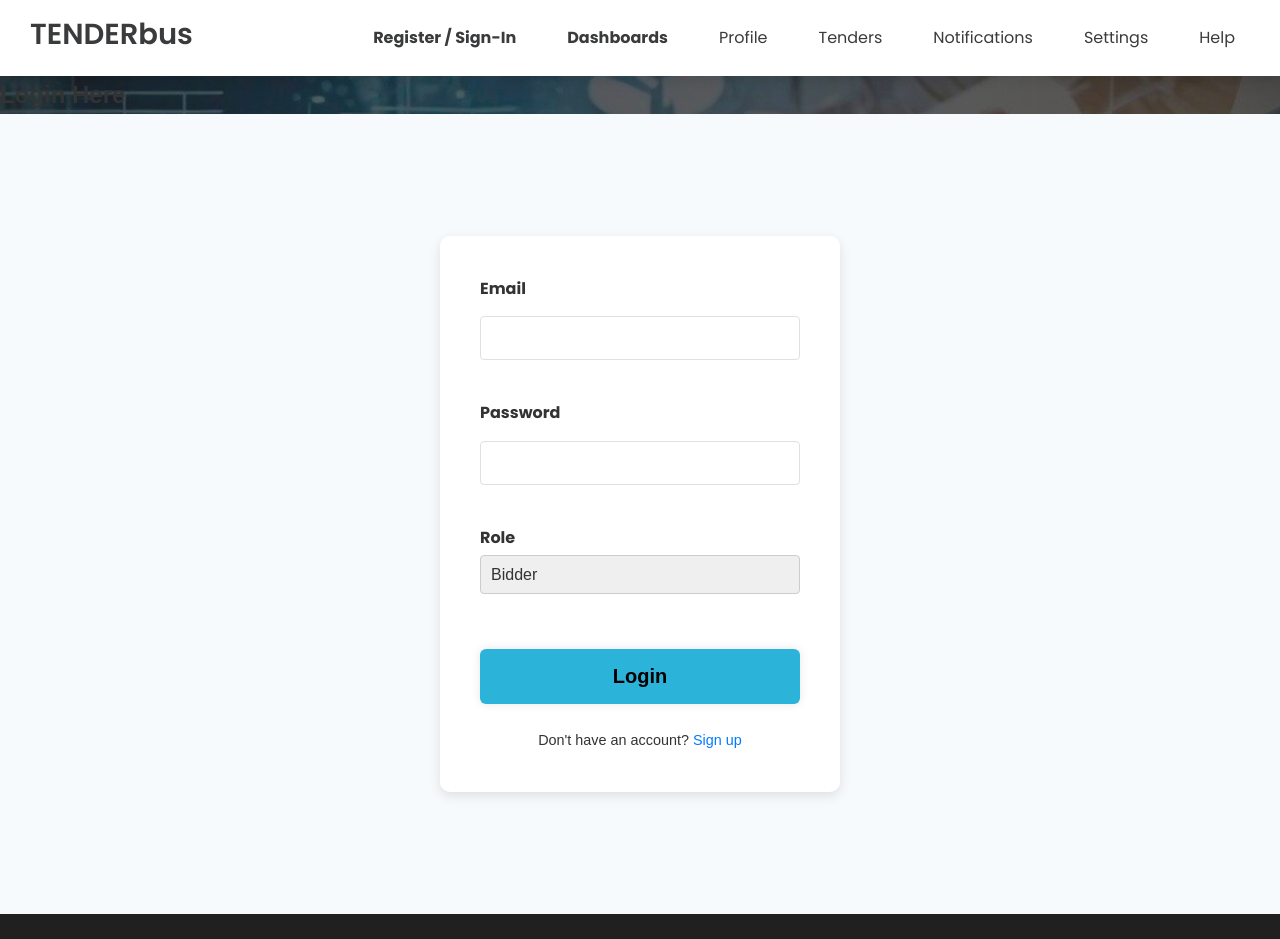
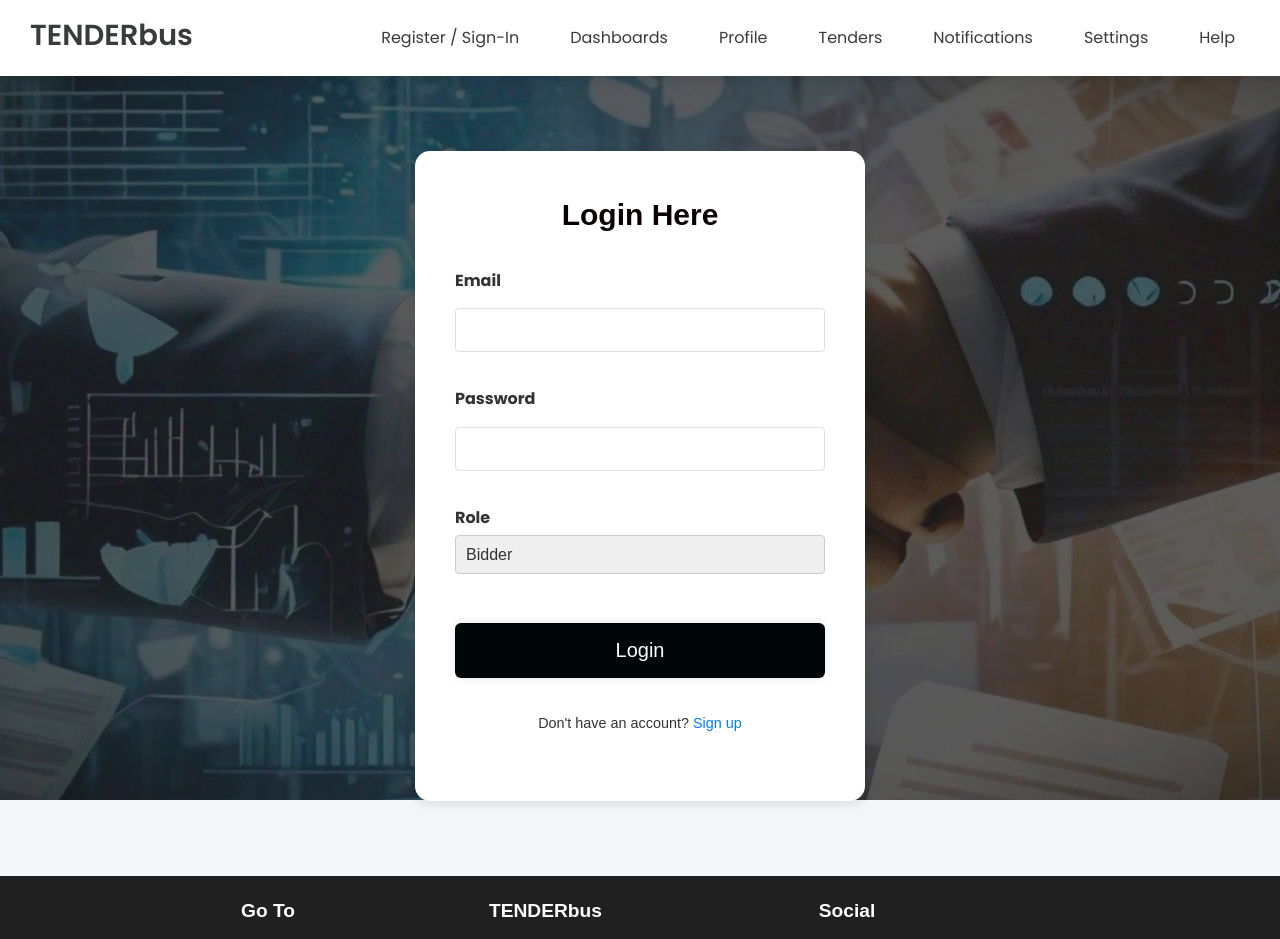
Before and after one commit to jasminesayyad29/TENDERbus, a React (Create React App) app in the folder frontend/: page /login in a window 1280 px wide. Shown: the top 939 px of the page. Built offline with nearby package versions, Linux system fonts and the light colour scheme; no server answers.

Commit message:
login frontend

```diff
--- a/frontend/src/components/ContactUs.css
+++ b/frontend/src/components/ContactUs.css
@@ -9,14 +9,17 @@ form{
     max-width: 600px;
     width: 100%;
     background-color: #fff;
-    padding: 25px 25px 30px;
+    padding: 30px 30px 30px;
     box-shadow: 0 0 10px rgba(0, 0, 0, 0.1);
     color: #333;
     margin: 25px;
+    border-radius: 15px;
+    gap: 5px;
 }
 form h2{
     font-size: 45px;
     text-align: center;
+    margin-bottom: 20px;
 }
 form .input-box{
    margin-top: 20px;
@@ -47,18 +50,19 @@ form .input-box label{
 form button{
     width: 100%;
     height: 55px;
-    background-color: #2bb3d9;
+    background-color: #010709;
     border: none;
     border-radius: 6px;
     box-shadow: 0 0 10px rgba(0, 0, 0, 0.1);
     cursor: pointer;
     font-size: 20px;
-    color: black;
+    color: #fff;
     margin-top: 25px;
     transition: .5s;
+    margin-bottom: 15px;
 }
 form button:hover{
-    background-color: aqua;
+    background-color: rgb(87, 85, 85);
 }
 
 /* Additional Info Section */
@@ -68,13 +72,14 @@ form button:hover{
     /* box-shadow: 0 0 10px rgba(0, 0, 0, 0.1); */
     margin: 25px;
     margin-left: 80px;
-    color: #333;
+    color: #fff;
   }
 
   .additional-info h3 {
     font-size: 40px;
     margin-bottom: 15px;
     text-align: center;
+    color: #fff;
   }
 
   .info-item {
@@ -85,7 +90,7 @@ form button:hover{
 
   .info-item .icon {
     font-size: 24px;
-    color: black;
+    color: rgba(241, 234, 234, 0.978);
     margin-right: 15px;
   }
 
--- a/frontend/src/components/Footer.css
+++ b/frontend/src/components/Footer.css
@@ -23,16 +23,16 @@
 
 .footer-title {
   font-weight: 600;
-  margin-bottom: 0.2rem;
-  font-size: large;
+  margin-bottom: 0.4rem;
+  font-size: 1.2rem;
 }
 
 .link {
-  font-size: 0.9rem;
+  font-size: 1rem;
   color: #f7f7f7; /* Text color */
   text-decoration: none;
   transition: color 0.3s ease;
-  line-height: 20px;
+  line-height: 25px;
 }
 
 .link:hover {
--- a/frontend/src/components/Footer.js
+++ b/frontend/src/components/Footer.js
@@ -15,7 +15,7 @@ const Footer = () => {
       <nav>
         <h6 className="footer-title">TENDERbus</h6>
         <a href="/about" className="link">About us</a>
-        <a href="/contact" className="link">Contact</a>
+        <a href="/contact" className="link">Contact Us</a>
         <a href="/privacy-policy" className="link">Privacy Policy</a>
         <a href="/terms-of-service" className="link">Terms & Conditions</a>
       </nav>
--- a/frontend/src/components/LoginPage.css
+++ b/frontend/src/components/LoginPage.css
@@ -9,11 +9,12 @@
 /* Main Container */
 .login-container {
   display: flex;
+  flex-direction: column;
   justify-content: center;
   align-items: center;
   width: 100%;
   height: 100vh; /* Full viewport height to center vertically */
-  background-color: #f7fafc;
+  background-color: transparent;
   padding: 20px;
 }
 
@@ -21,21 +22,22 @@
 .login-form {
   background-color: #fff;
   padding: 40px;
-  border-radius: 10px;
+  border-radius: 15px;
   box-shadow: 0 4px 12px rgba(0, 0, 0, 0.1); /* Soft shadow for depth */
   width: 100%;
-  max-width: 400px; /* Set maximum width for larger screens */
+  max-width: 450px; /* Set maximum width for larger screens */
   display: flex;
   flex-direction: column;
-  gap: 15px; /* Spacing between form elements */
+  gap: 9px;
+  height: 650px;
+
 }
-
-/* h2 {
+.login-form h2 {
   text-align: center;
-  margin-bottom: 20px;
-  font-size: 1.8rem;
-  color: #333;
-} */
+  /* margin-bottom: 20px; */
+  font-size: 30px;
+  color: #090202;
+}
 
 /* Input Fields */
 .form-group {
@@ -75,11 +77,11 @@ select {
 }
 
 /* Submit Button */
-button {
+.loginbutton button {
   padding: 12px;
   border: none;
   border-radius: 6px;
-  background-color: #28a745; /* Green color */
+  background-color: #031107 !important;
   color: white;
   font-size: 1rem;
   font-weight: bold;
@@ -88,7 +90,7 @@ button {
 }
 
 button:hover {
-  background-color: #218838; /* Darker green on hover */
+  background-color: #218838;
 }
 
 /* Sign-up Link */
--- a/frontend/src/components/LoginPage.js
+++ b/frontend/src/components/LoginPage.js
@@ -37,10 +37,11 @@ const LoginPage = () => {
   return (
   <>
 
-    <h2>Login Here</h2>
+
     <div className="login-container">
 
       <form onSubmit={handleSubmit} className="login-form">
+      <h2>Login Here</h2>
         <div className="form-group">
           <label htmlFor="email">Email</label>
           <input
@@ -72,8 +73,8 @@ const LoginPage = () => {
             <option value="admin">Tender Officer</option>
           </select>
         </div>
-        {error && <p className="error">{error}</p>} {/* Display error */}
-        <button type="submit">Login</button>
+        {error && <p className="error">{error}</p>}
+        <button type="submit" className='loginbutton'>Login</button>
         <p>
           Don't have an account? <a href="/Register">Sign up</a>
         </p>
```
